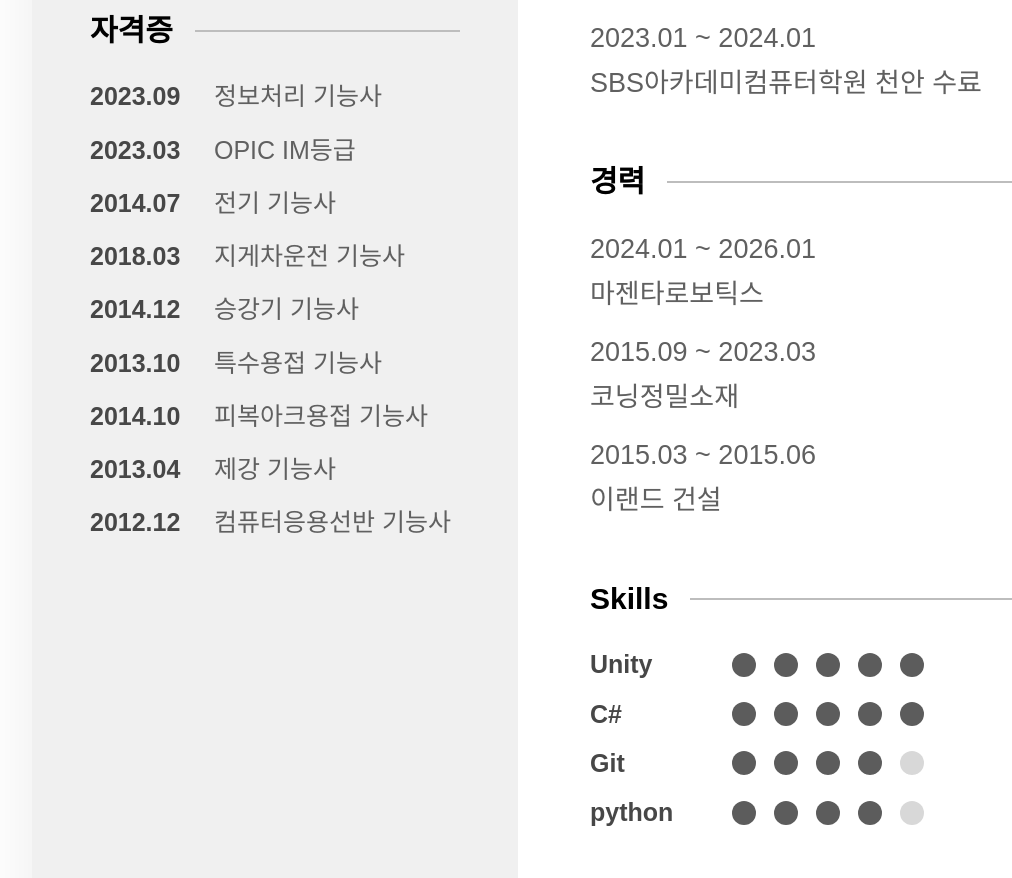
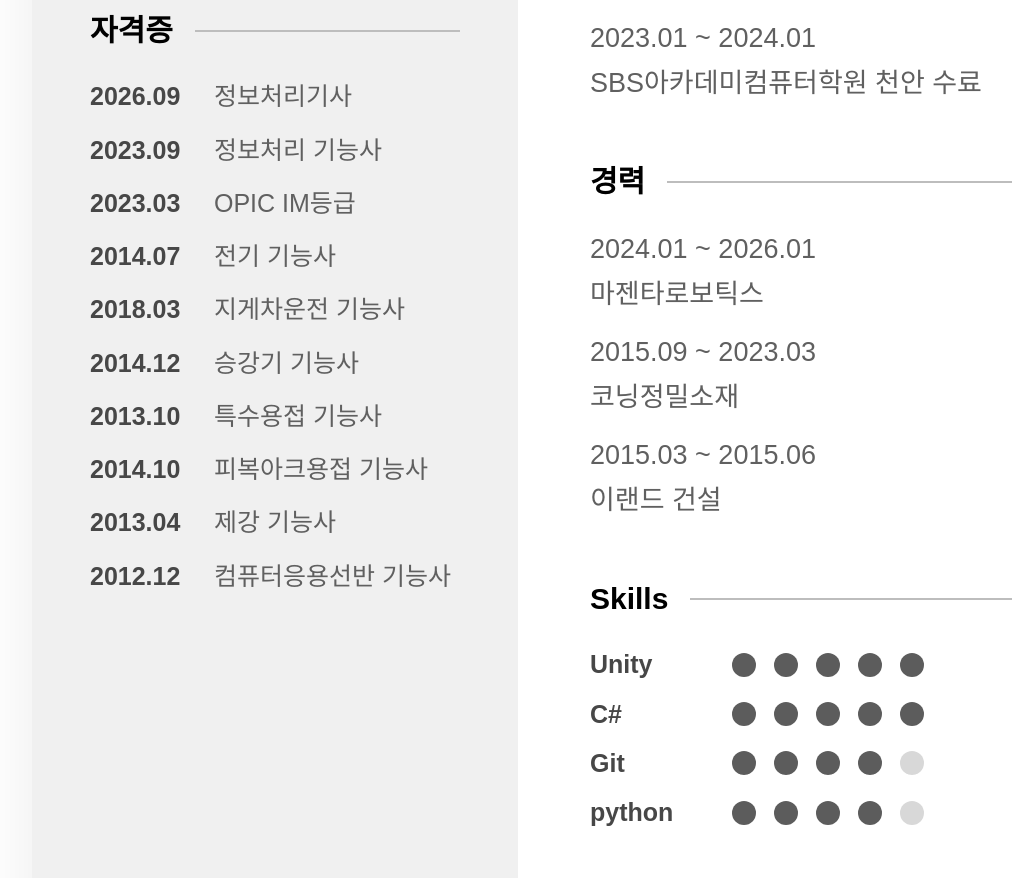
Before and after one commit to sungho96/sunghopages, a plain HTML site: page resume.html in a window 1280 px wide. Shown: the part 1005-1883 px from the top of the page, without its empty margins (68-1080 px from the left). Drawn offline with Linux system fonts and the light colour scheme.

Commit message:
Update: resume

```diff
--- a/resume.html
+++ b/resume.html
@@ -46,6 +46,7 @@
           <section class="resume-section">
             <h2>자격증</h2>
             <dl class="license-list">
+              <div><dt>2026.09</dt><dd>정보처리기사</dd></div>
               <div><dt>2023.09</dt><dd>정보처리 기능사</dd></div>
               <div><dt>2023.03</dt><dd>OPIC IM등급</dd></div>
               <div><dt>2014.07</dt><dd>전기 기능사</dd></div>
```
